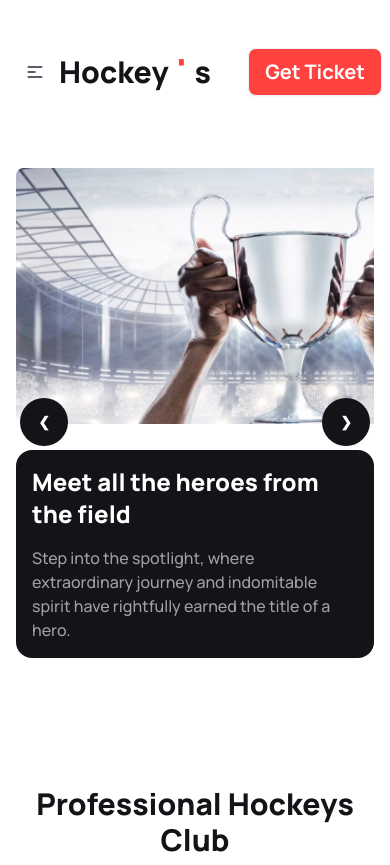
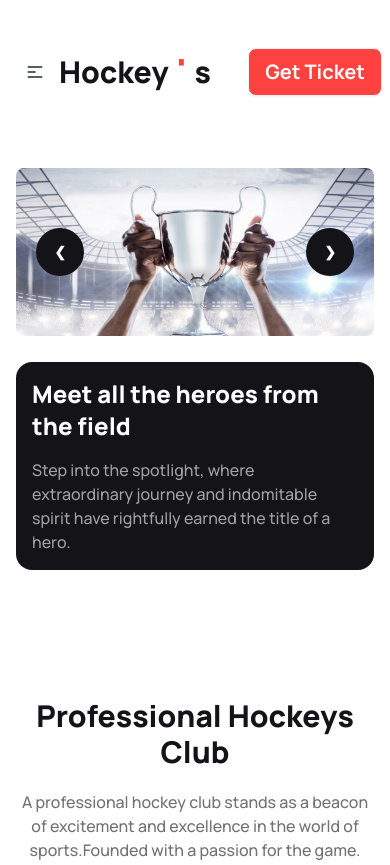
Before and after one commit to devo-ab/hockeys, a plain HTML site: page index.html in a window 390 px wide. Shown: the top 865 px of the page. Drawn offline with nearby package versions, Linux system fonts and the light colour scheme.

Commit message:
all done

```diff
--- a/index.html
+++ b/index.html
@@ -88,13 +88,22 @@
       <div>
         <div class="carousel lg:w-full">
           <!-- banner_image_1 -->
-          <div id="slide1" class="carousel-item flex flex-col lg:flex-row lg:relative lg:w-full object object-center">
-            <img src="./banner/banner1.png" class="h-64 lg:h-full w-[100%] lg:w-full lg:w-full" />
-            <div class="absolute flex justify-between transform -translate-y-1/2 left-5       right-5 top-1/2">
+          <!-- <div id="slide1" class="carousel-item  lg:relative lg:w-full object object-center">
+            <img src="./banner/banner1.png" class="  lg:w-full" />
+            <div class="absolute flex justify-between transform -translate-y-1/2 left-5       right-5 bottom-1/2 lg:top-1/2">
               <a href="#slide3" class="btn btn-circle  text-white bg-[#131318] border-0">❮</a>
               <a href="#slide2" class="btn btn-circle text-white bg-[#131318] border-0">❯</a>
             </div>
 
+          </div> -->
+
+          <!-- banner_image_1 -->
+          <div id="slide1" class="carousel-item relative w-full">
+            <img src="./banner/banner1.png" class="w-full rounded-lg lg:rounded-2xl" />
+            <div class="absolute flex justify-between transform -translate-y-1/2 left-5 right-5 top-1/2">
+              <a href="#slide3" class="btn btn-circle text-white bg-[#131318] border-0">❮</a>
+              <a href="#slide2" class="btn btn-circle  text-white bg-[#131318] border-0">❯</a>
+            </div>
           </div>
 
           <!-- banner_image_2 -->
```
